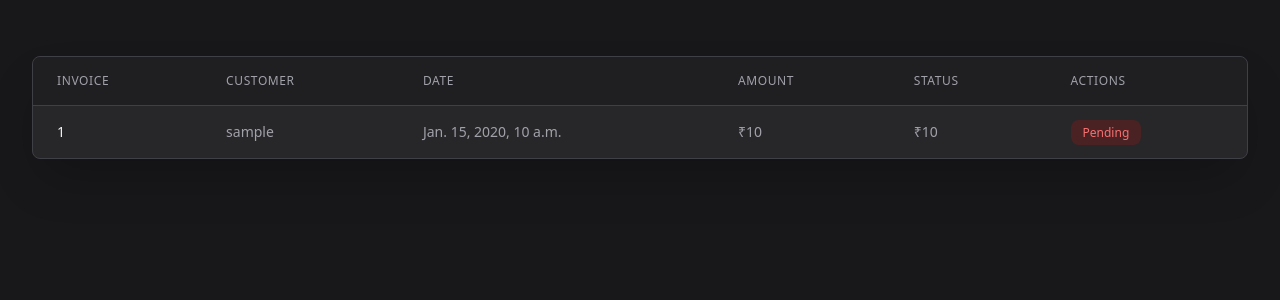
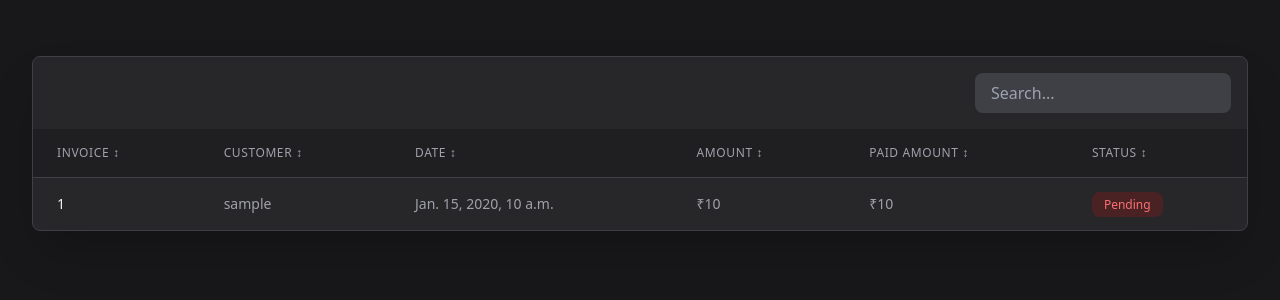
Before and after one commit to tusharneje-07/HealthLedgerDB2, a Django app: template HealthLedger/templates/src/VIEW_ALL.html in a window 1280 px wide. Shown: the part 65-365 px from the top of the page. Run offline with Django 5.2, Linux system fonts and the light colour scheme; the template is opened without the code that fills it: most values are stand-ins (such as "Sample title", 1, 10 or a date in 2020); data that the repository does not hold is empty.

Commit message:
F1: Checkpoint-0

```diff
--- a/HealthLedger/HealthLedger/urls.py
+++ b/HealthLedger/HealthLedger/urls.py
@@ -32,6 +32,7 @@ urlpatterns = [
     path('api/load_data/', views.load_data, name='load_data'),
     path('api/recent-activity/', views.recent_activity, name='recent_activity'),
     path('api/get_stats/', views.getstats, name='get_stats'),
+    path('api/add_new_data/', views.ADD_NEW_DATA, name='add_new_data'),
 
 
     path('.well-known/appspecific/com.chrome.devtools.json', lambda r: HttpResponse('{}', content_type='application/json')),
--- a/HealthLedger/HealthLedger/views.py
+++ b/HealthLedger/HealthLedger/views.py
@@ -163,6 +163,7 @@ def getstats(request):
     total_paid_customers = 0
 
     for row in result:
+        print(row['AMOUNT'], row['PAID_AMT'], type(row['AMOUNT']), type(row['PAID_AMT']))
         amount = float(row['AMOUNT'])
         paid_amount = float(row['PAID_AMT'])
         total_revenue += amount
@@ -194,7 +195,6 @@ def VIEW_ALL(request):
         FROM patient_data p
         LEFT JOIN register r
         ON p.UID = r.UID AND p.INNVOCE_NUM = r.INNVOCE_NUM
-        FETCH FIRST 100 ROWS ONLY
     """
 
     success, result = DB2Query.runSelectQuery(query)
@@ -220,3 +220,43 @@ def VIEW_ALL(request):
             "remark": remark,
         })
     return render(request, 'src/VIEW_ALL.html', {"records": formatted_result})
+
+
+def ADD_NEW_DATA(request):
+    print(request.GET)
+    if request.method == "GET":
+        uid = request.GET.get("uid")
+        username = request.GET.get("username")
+        innvoce_num = request.GET.get("invoiceNum")
+        date = request.GET.get("date")
+        amount = request.GET.get("amount")
+
+        if not uid or not username or not innvoce_num or not date or not amount:
+            return JsonResponse({"error": "All fields are required"}, status=400)
+
+        try:
+            amount = float(amount)
+        except ValueError:
+            return JsonResponse({"error": "Amount must be a number"}, status=400)
+
+        # Insert into patient_data
+        patient_data_sql = f"""
+            INSERT INTO patient_data (uid, username, innvoce_num, date, amount)
+            VALUES ('{uid}', '{username}', '{innvoce_num}', '{date}', {amount})
+        """
+        a, b = DB2Query.runQuery(patient_data_sql)
+        if not a:
+            return JsonResponse({"error": f"Failed to insert into patient_data: {b}"}, status=500)
+
+        # Insert into register with initial paid_amt as 0
+        register_sql = f"""
+            INSERT INTO register (uid, innvoce_num, paid_amt)
+            VALUES ('{uid}', '{innvoce_num}', 0)
+        """
+        a, b = DB2Query.runQuery(register_sql)
+        if not a:
+            return JsonResponse({"error": f"Failed to insert into register: {b}"}, status=500)
+
+        return JsonResponse({"message": "Record added successfully"})
+    else:
+        return JsonResponse({"error": "Invalid request method"}, status=405)
--- a/HealthLedger/templates/src/VIEW_ALL.html
+++ b/HealthLedger/templates/src/VIEW_ALL.html
@@ -56,15 +56,18 @@
         <div class="mt-6 bg-zinc-800 rounded-lg shadow-2xl overflow-hidden border border-zinc-700">
 
             <div class="overflow-x-auto">
-                <table class="w-full">
+                <div class="flex items-center p-4 justify-end">
+                    <input id="searchInput" type="text" placeholder="Search..." class="px-4 py-2 rounded-lg bg-zinc-700 text-zinc-100 focus:outline-none focus:ring-2 focus:ring-blue-500 w-64" onkeyup="filterTable()">
+                </div>
+                <table id="recordsTable" class="w-full">
                     <thead class="bg-zinc-900/50 border-b border-zinc-700">
                         <tr>
-                            <th class="px-6 py-4 text-left text-xs font-medium text-zinc-400 uppercase tracking-wider">Invoice</th>
-                            <th class="px-6 py-4 text-left text-xs font-medium text-zinc-400 uppercase tracking-wider">Customer</th>
-                            <th class="px-6 py-4 text-left text-xs font-medium text-zinc-400 uppercase tracking-wider">Date</th>
-                            <th class="px-6 py-4 text-left text-xs font-medium text-zinc-400 uppercase tracking-wider">Amount</th>
-                            <th class="px-6 py-4 text-left text-xs font-medium text-zinc-400 uppercase tracking-wider">Status</th>
-                            <th class="px-6 py-4 text-left text-xs font-medium text-zinc-400 uppercase tracking-wider">Actions</th>
+                            <th class="px-6 py-4 text-left text-xs font-medium text-zinc-400 uppercase tracking-wider cursor-pointer" onclick="sortTable(0)">Invoice &#8597;</th>
+                            <th class="px-6 py-4 text-left text-xs font-medium text-zinc-400 uppercase tracking-wider cursor-pointer" onclick="sortTable(1)">Customer &#8597;</th>
+                            <th class="px-6 py-4 text-left text-xs font-medium text-zinc-400 uppercase tracking-wider cursor-pointer" onclick="sortTable(2)">Date &#8597;</th>
+                            <th class="px-6 py-4 text-left text-xs font-medium text-zinc-400 uppercase tracking-wider cursor-pointer" onclick="sortTable(3)">Amount &#8597;</th>
+                            <th class="px-6 py-4 text-left text-xs font-medium text-zinc-400 uppercase tracking-wider cursor-pointer" onclick="sortTable(4)">Paid Amount &#8597;</th>
+                            <th class="px-6 py-4 text-left text-xs font-medium text-zinc-400 uppercase tracking-wider cursor-pointer" onclick="sortTable(5)">Status &#8597;</th>
                         </tr>
                     </thead>
                     <tbody class="divide-y divide-zinc-700">
@@ -86,6 +89,71 @@
                         {% endfor %}
                     </tbody>
                 </table>
+                <script>
+                let sortDirections = [true, true, true, true, true, true]; // Added for Status column
+
+                function filterTable() {
+                    const input = document.getElementById("searchInput").value.toLowerCase();
+                    const table = document.getElementById("recordsTable");
+                    const trs = table.getElementsByTagName("tbody")[0].getElementsByTagName("tr");
+                    for (let i = 0; i < trs.length; i++) {
+                        let show = false;
+                        const tds = trs[i].getElementsByTagName("td");
+                        for (let j = 0; j < tds.length; j++) {
+                            if (tds[j].textContent.toLowerCase().indexOf(input) > -1) {
+                                show = true;
+                                break;
+                            }
+                        }
+                        trs[i].style.display = show ? "" : "none";
+                    }
+                }
+
+                function sortTable(colIdx) {
+                    const table = document.getElementById("recordsTable");
+                    const tbody = table.tBodies[0];
+                    const rows = Array.from(tbody.rows);
+                    const asc = sortDirections[colIdx];
+                    rows.sort((a, b) => {
+                        let valA = a.cells[colIdx].textContent.trim();
+                        let valB = b.cells[colIdx].textContent.trim();
+
+                        // Try to parse as number if possible
+                        let numA = parseFloat(valA.replace(/[^\d.-]/g, ''));
+                        let numB = parseFloat(valB.replace(/[^\d.-]/g, ''));
+                        if (!isNaN(numA) && !isNaN(numB)) {
+                            return asc ? numA - numB : numB - numA;
+                        }
+
+                        // For date column (assuming colIdx == 2)
+                        if (colIdx === 2) {
+                            let dateA = new Date(valA);
+                            let dateB = new Date(valB);
+                            if (!isNaN(dateA) && !isNaN(dateB)) {
+                                return asc ? dateA - dateB : dateB - dateA;
+                            }
+                        }
+
+                        // For status column (colIdx == 5)
+                        if (colIdx === 5) {
+                            // Normalize status to "Paid" or "Pending"
+                            let statusA = valA.toLowerCase().includes("paid") ? "Paid" : "Pending";
+                            let statusB = valB.toLowerCase().includes("paid") ? "Paid" : "Pending";
+                            // Sort "Paid" before "Pending" in ascending
+                            if (statusA !== statusB) {
+                                return asc ? (statusA === "Paid" ? -1 : 1) : (statusA === "Paid" ? 1 : -1);
+                            }
+                            return 0;
+                        }
+
+                        // Otherwise, string compare
+                        return asc ? valA.localeCompare(valB) : valB.localeCompare(valA);
+                    });
+                    // Re-append sorted rows
+                    rows.forEach(row => tbody.appendChild(row));
+                    sortDirections[colIdx] = !asc;
+                }
+                </script>
             </div>
         </div>
     </div>
--- a/HealthLedger/templates/src/output.css
+++ b/HealthLedger/templates/src/output.css
@@ -592,6 +592,10 @@ video {
   position: static;
 }
 
+.relative {
+  position: relative;
+}
+
 .sticky {
   position: sticky;
 }
@@ -618,6 +622,10 @@ video {
   margin-bottom: 0.5rem;
 }
 
+.mb-4 {
+  margin-bottom: 1rem;
+}
+
 .mb-8 {
   margin-bottom: 2rem;
 }
@@ -632,6 +640,10 @@ video {
 
 .mt-6 {
   margin-top: 1.5rem;
+}
+
+.ml-2 {
+  margin-left: 0.5rem;
 }
 
 .block {
@@ -698,6 +710,10 @@ video {
   width: 1.5rem;
 }
 
+.w-64 {
+  width: 16rem;
+}
+
 .w-8 {
   width: 2rem;
 }
@@ -728,6 +744,10 @@ video {
   animation: spin 1s linear infinite;
 }
 
+.cursor-pointer {
+  cursor: pointer;
+}
+
 .grid-cols-1 {
   grid-template-columns: repeat(1, minmax(0, 1fr));
 }
@@ -746,6 +766,10 @@ video {
 
 .items-center {
   align-items: center;
+}
+
+.justify-end {
+  justify-content: flex-end;
 }
 
 .justify-center {
@@ -943,6 +967,15 @@ video {
   background-color: rgb(24 24 27 / 0.5);
 }
 
+.bg-blue-600 {
+  --tw-bg-opacity: 1;
+  background-color: rgb(37 99 235 / var(--tw-bg-opacity, 1));
+}
+
+.p-4 {
+  padding: 1rem;
+}
+
 .p-6 {
   padding: 1.5rem;
 }
@@ -1119,6 +1152,11 @@ video {
   color: rgb(24 24 27 / var(--tw-text-opacity, 1));
 }
 
+.text-white {
+  --tw-text-opacity: 1;
+  color: rgb(255 255 255 / var(--tw-text-opacity, 1));
+}
+
 .opacity-25 {
   opacity: 0.25;
 }
@@ -1175,6 +1213,11 @@ video {
 
 .hover\:bg-zinc-700\/30:hover {
   background-color: rgb(63 63 70 / 0.3);
+}
+
+.hover\:bg-blue-700:hover {
+  --tw-bg-opacity: 1;
+  background-color: rgb(29 78 216 / var(--tw-bg-opacity, 1));
 }
 
 .hover\:text-blue-300:hover {
@@ -1255,10 +1298,6 @@ video {
     display: flex;
   }
 
-  .md\:hidden {
-    display: none;
-  }
-
   .md\:grid-cols-2 {
     grid-template-columns: repeat(2, minmax(0, 1fr));
   }
```
Also changed, not shown: GenerateData.py (deleted, +0 -45 lines), HealthLedger/HealthLedger/GenerateData.py (added, +62 -0 lines), HealthLedger/templates/src/CREATE.html (+17 -12 lines), HealthLedger/templates/src/DASH.html (+13 -5 lines).
